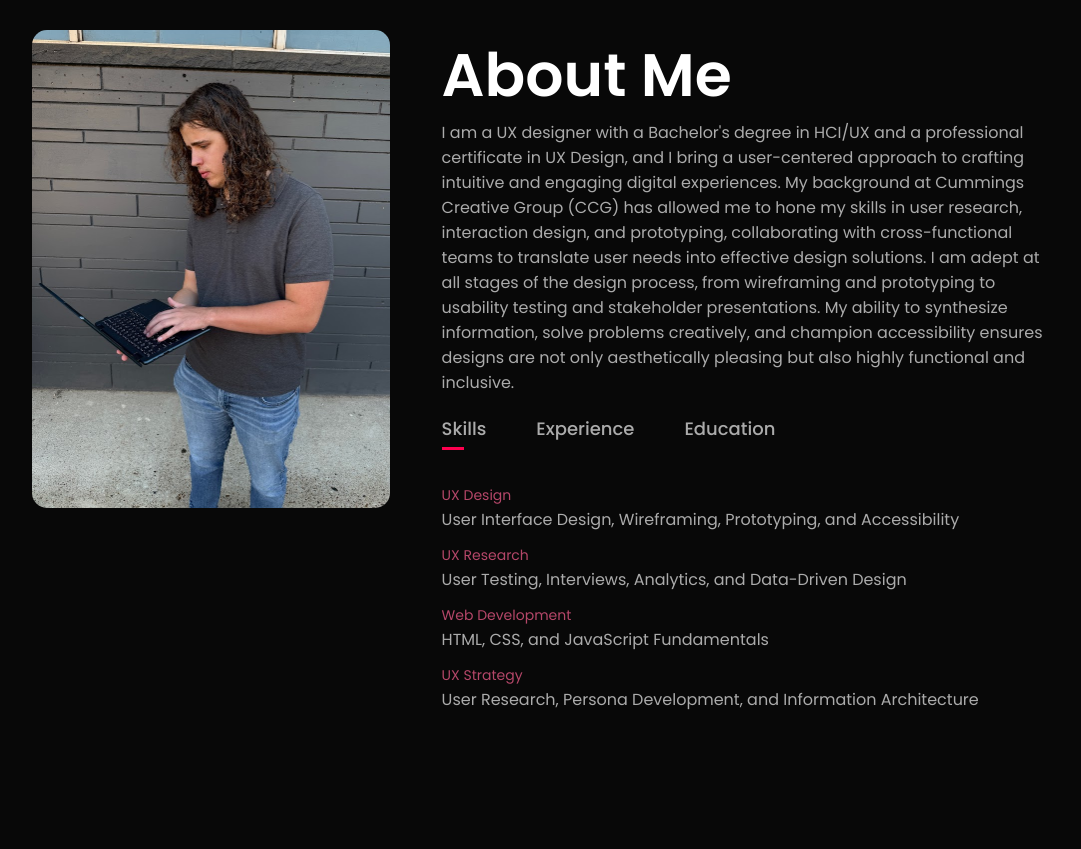
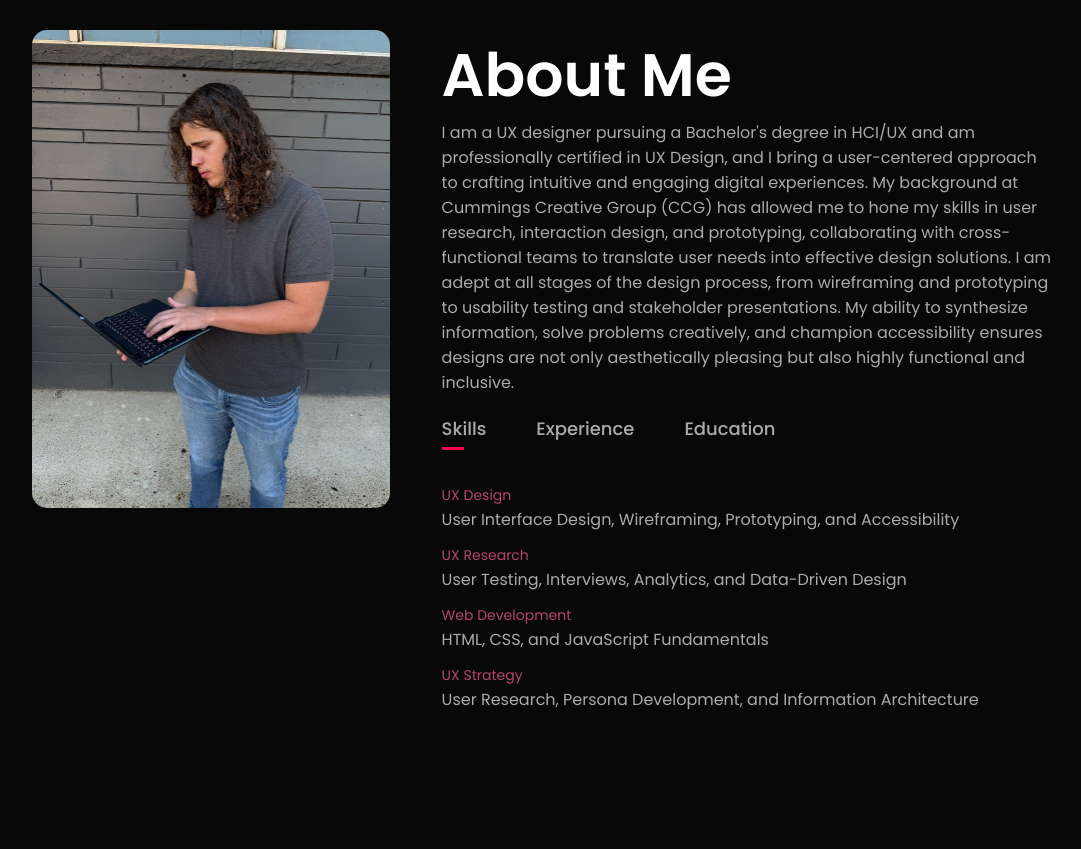
Before and after one commit to joshuabrad03/friendly-octo-winner, a plain HTML site: page index.html in a window 1280 px wide. Shown: the part 860-1709 px from the top of the page, without its empty margins (96-1177 px from the left). Drawn offline with Linux system fonts and the light colour scheme.

Commit message:
adjusted some wording

```diff
--- a/index.html
+++ b/index.html
@@ -48,8 +48,8 @@
           <div class="about-col-2">
             <h1 class="sub-title">About Me</h1>
             <p>
-              I am a UX designer with a Bachelor's degree in HCI/UX and a
-              professional certificate in UX Design, and I bring a user-centered
+              I am a UX designer pursuing a Bachelor's degree in HCI/UX and am
+              professionally certified in UX Design, and I bring a user-centered
               approach to crafting intuitive and engaging digital experiences.
               My background at Cummings Creative Group (CCG) has allowed me to
               hone my skills in user research, interaction design, and
```
